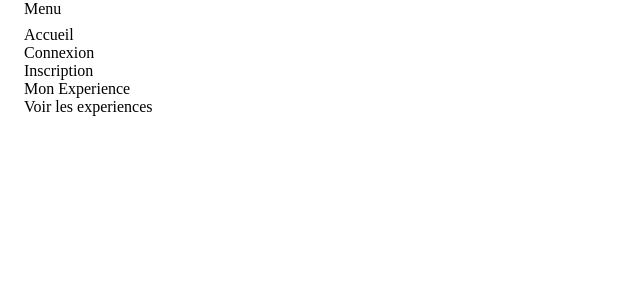
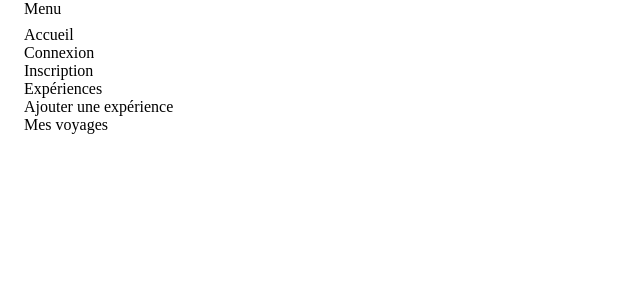
Before and after one commit to Coralie2798/ProjetFinalP2, an Angular app: page / in a window 1280 px wide. Shown: the top 300 px of the page, without its empty margins (0-640 px from the left). Built offline with nearby package versions, Linux system fonts and the light colour scheme.

Commit message:
etoiles jaunes

```diff
--- a/src/app/component/liste-experience/liste-experience.component.html
+++ b/src/app/component/liste-experience/liste-experience.component.html
@@ -17,6 +17,10 @@
                                 d="M3.612 15.443c-.386.198-.824-.149-.746-.592l.83-4.73L.173 6.765c-.329-.314-.158-.888.283-.95l4.898-.696L7.538.792c.197-.39.73-.39.927 0l2.184 4.327 4.898.696c.441.062.612.636.282.95l-3.522 3.356.83 4.73c.078.443-.36.79-.746.592L8 13.187l-4.389 2.256z" />
                         </svg> </span>
                 </p>
+
+                <button> <svg xmlns="http://www.w3.org/2000/svg" width="16" height="16" fill="currentColor" class="bi bi-list" viewBox="0 0 16 16">
+                    <path fill-rule="evenodd" d="M2.5 12a.5.5 0 0 1 .5-.5h10a.5.5 0 0 1 0 1H3a.5.5 0 0 1-.5-.5zm0-4a.5.5 0 0 1 .5-.5h10a.5.5 0 0 1 0 1H3a.5.5 0 0 1-.5-.5zm0-4a.5.5 0 0 1 .5-.5h10a.5.5 0 0 1 0 1H3a.5.5 0 0 1-.5-.5z"/>
+                  </svg> Découvrir l'expérience</button>
             </div>
         </div>
     </div>
--- a/src/app/component/liste-experience/liste-experience.component.ts
+++ b/src/app/component/liste-experience/liste-experience.component.ts
@@ -30,4 +30,5 @@ export class ListeExperienceComponent implements OnInit {
 
 nbEtoile(){
 }
+
 }
--- a/src/app/main-nav/main-nav.component.html
+++ b/src/app/main-nav/main-nav.component.html
@@ -8,8 +8,10 @@
       <a mat-list-item href="">Accueil</a>
       <a mat-list-item href="connexion">Connexion</a>
       <a mat-list-item href="inscription">Inscription</a>
-      <a mat-list-item href="ajouterExperience">Mon Experience</a>
-      <a mat-list-item href="Mon Experience">Voir les experiences</a>
+      <a mat-list-item href="listeExperiences">Expériences</a>
+      <a mat-list-item href="ajouterExperience">Ajouter une expérience</a>
+      <a mat-list-item href="monExperience">Mes voyages</a>
+
 
     </mat-nav-list>
   </mat-sidenav>
```
